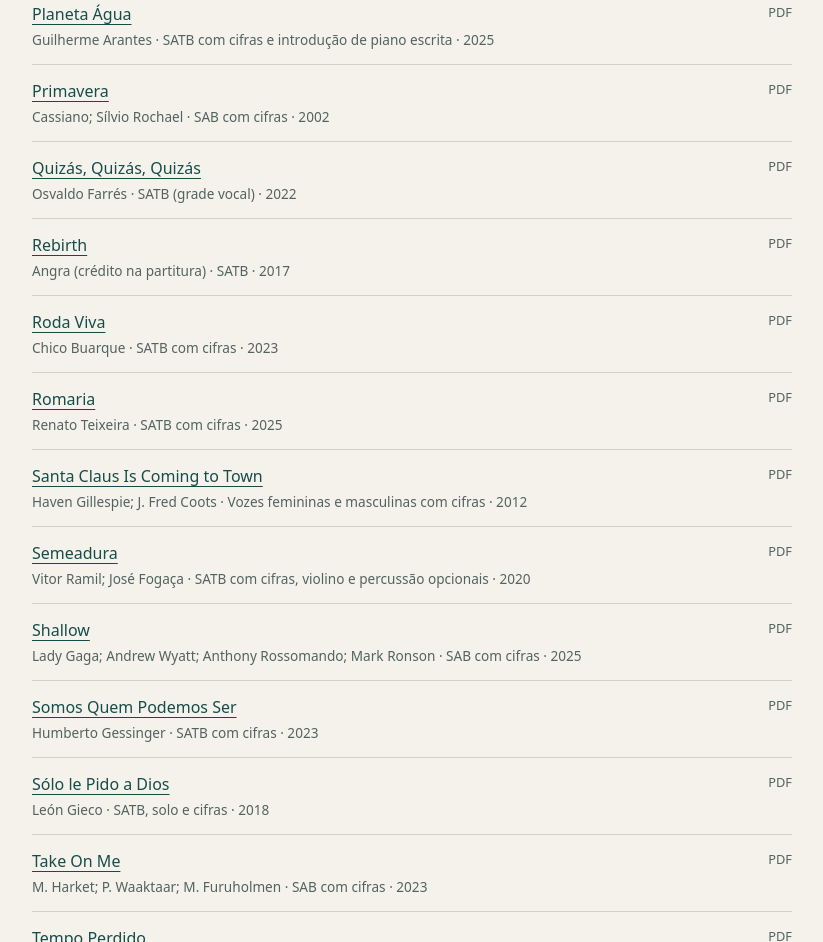
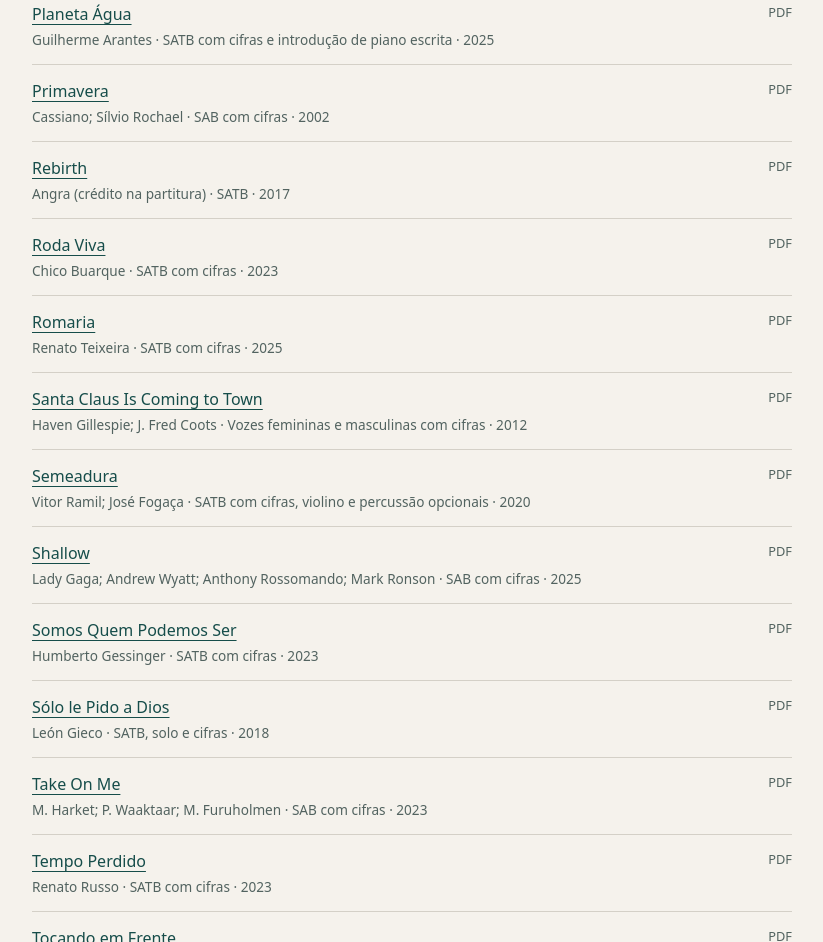
Before and after one commit to marcelorabellodossantos/marcelorabellodossantos.github.io, a plain HTML site: page arranjos/index.html in a window 1280 px wide. Shown: the part 3347-4289 px from the top of the page, without its empty margins (228-1051 px from the left). Drawn offline with Linux system fonts and the light colour scheme.

Commit message:
Retirar Quizás, Quizás, Quizás do catálogo

```diff
--- a/arranjos/index.html
+++ b/arranjos/index.html
@@ -40,7 +40,6 @@
 <li><a href="../pata-pata.pdf" download>Pata Pata</a><span class="pdf">PDF</span><div class="meta">Miriam Makeba; Dorothy Masuka · SATB, solo e cifras · 2016</div></li>
 <li><a href="../planeta-agua.pdf" download>Planeta Água</a><span class="pdf">PDF</span><div class="meta">Guilherme Arantes · SATB com cifras e introdução de piano escrita · 2025</div></li>
 <li><a href="../primavera.pdf" download>Primavera</a><span class="pdf">PDF</span><div class="meta">Cassiano; Sílvio Rochael · SAB com cifras · 2002</div></li>
-<li><a href="../quizas-quizas-quizas.pdf" download>Quizás, Quizás, Quizás</a><span class="pdf">PDF</span><div class="meta">Osvaldo Farrés · SATB (grade vocal) · 2022</div></li>
 <li><a href="../rebirth.pdf" download>Rebirth</a><span class="pdf">PDF</span><div class="meta">Angra (crédito na partitura) · SATB · 2017</div></li>
 <li><a href="../roda-viva.pdf" download>Roda Viva</a><span class="pdf">PDF</span><div class="meta">Chico Buarque · SATB com cifras · 2023</div></li>
 <li><a href="../romaria.pdf" download>Romaria</a><span class="pdf">PDF</span><div class="meta">Renato Teixeira · SATB com cifras · 2025</div></li>
```
